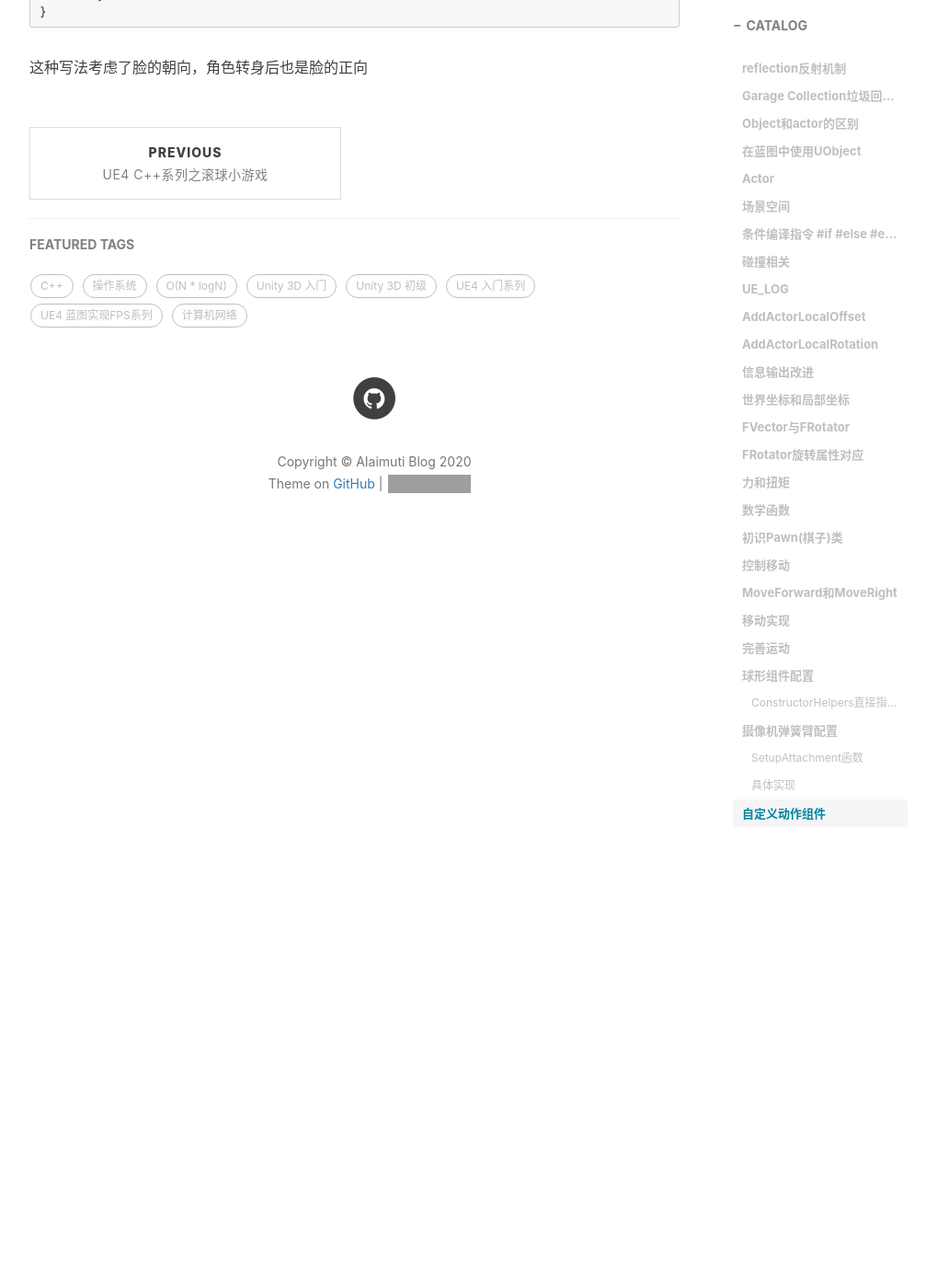
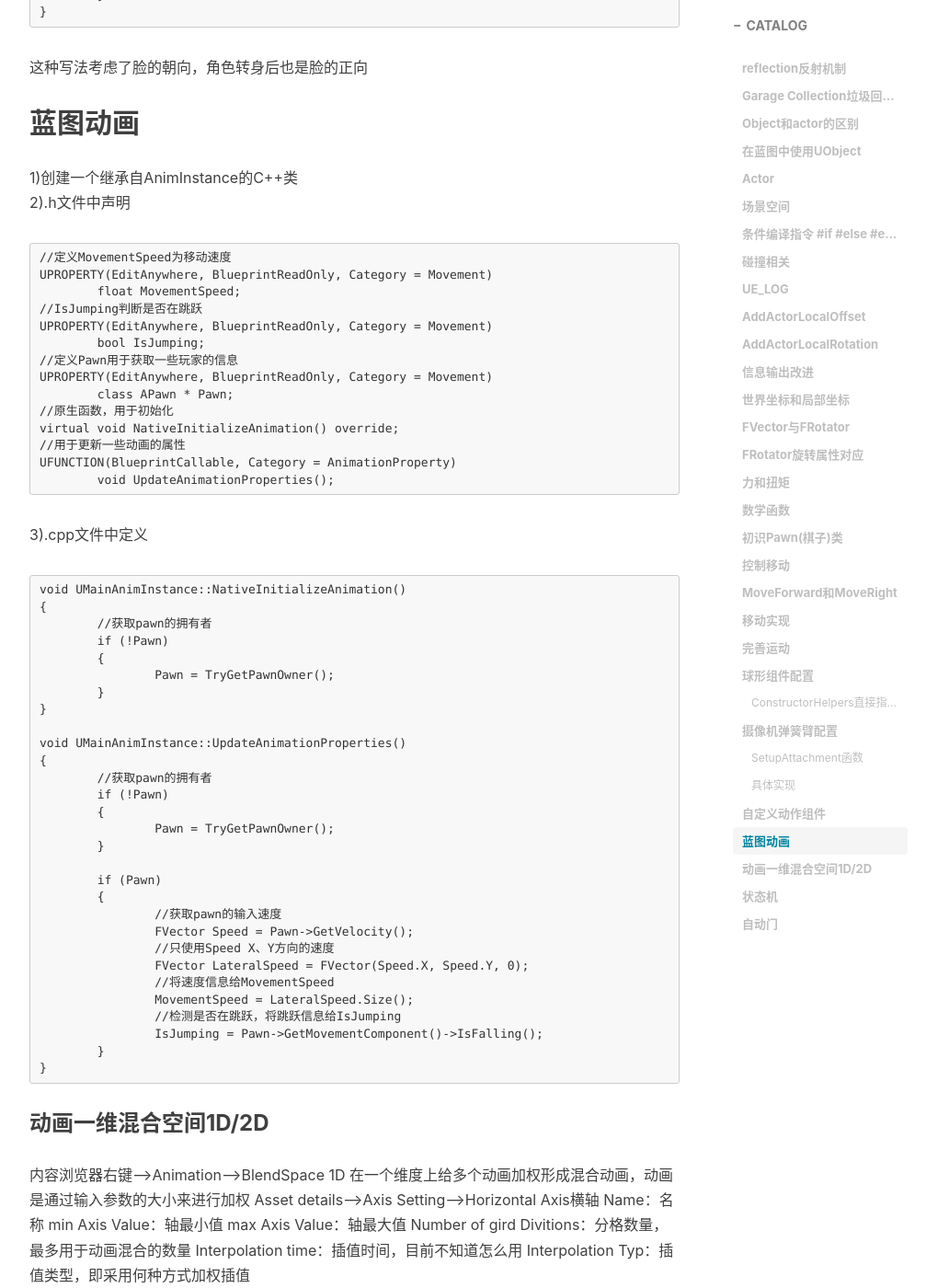
Before and after one commit to AIaimuti/aiaimuti.github.io, a Jekyll site: the page built from _posts/2020-4-23-C++Learn.md, in a window 1280 px wide and 1400 px high, scrolled down 9571 px. Shown: the whole window at 92% size, without its empty margins (233-1240 px from the left). Built offline with Jekyll 4.4.1, drawn with Linux system fonts in a browser that asks for light colours; nearby versions of some CDN libraries; comment, search, counter and statistics services are not loaded; some of the changed text lies outside the part shown; grey boxes are pictures that could not be loaded.

Commit message:
Update 2020-4-23-C++Learn.md

````diff
--- a/_posts/2020-4-23-C++Learn.md
+++ b/_posts/2020-4-23-C++Learn.md
@@ -374,3 +374,83 @@ void ACreature::MoveRight(float Value)
 }
 ```
 这种写法考虑了脸的朝向，角色转身后也是脸的正向
+## 蓝图动画
+1)创建一个继承自AnimInstance的C++类<br>
+2).h文件中声明
+```
+//定义MovementSpeed为移动速度
+UPROPERTY(EditAnywhere, BlueprintReadOnly, Category = Movement)
+	float MovementSpeed;
+//IsJumping判断是否在跳跃
+UPROPERTY(EditAnywhere, BlueprintReadOnly, Category = Movement)
+	bool IsJumping;
+//定义Pawn用于获取一些玩家的信息
+UPROPERTY(EditAnywhere, BlueprintReadOnly, Category = Movement)
+	class APawn * Pawn;
+//原生函数，用于初始化
+virtual void NativeInitializeAnimation() override;
+//用于更新一些动画的属性
+UFUNCTION(BlueprintCallable, Category = AnimationProperty)
+	void UpdateAnimationProperties();
+```
+3).cpp文件中定义
+```
+void UMainAnimInstance::NativeInitializeAnimation()
+{
+	//获取pawn的拥有者
+	if (!Pawn)
+	{
+		Pawn = TryGetPawnOwner();
+	}
+}
+
+void UMainAnimInstance::UpdateAnimationProperties()
+{
+	//获取pawn的拥有者
+	if (!Pawn)
+	{
+		Pawn = TryGetPawnOwner();
+	}
+
+	if (Pawn)
+	{
+		//获取pawn的输入速度
+		FVector Speed = Pawn->GetVelocity();
+		//只使用Speed X、Y方向的速度
+		FVector LateralSpeed = FVector(Speed.X, Speed.Y, 0);
+		//将速度信息给MovementSpeed
+		MovementSpeed = LateralSpeed.Size();
+		//检测是否在跳跃，将跳跃信息给IsJumping
+		IsJumping = Pawn->GetMovementComponent()->IsFalling();
+	}
+}
+```
+### 动画一维混合空间1D/2D
+内容浏览器右键-->Animation-->BlendSpace 1D
+在一个维度上给多个动画加权形成混合动画，动画是通过输入参数的大小来进行加权
+Asset details-->Axis Setting-->Horizontal Axis横轴
+Name：名称
+min Axis Value：轴最小值
+max Axis Value：轴最大值
+Number of gird Divitions：分格数量，最多用于动画混合的数量
+Interpolation time：插值时间，目前不知道怎么用
+Interpolation Typ：插值类型，即采用何种方式加权插值
+### 状态机
+在动画蓝图动画事件中，右键添加状态机
+双击进入状态机，可以建立不同状态的相互转换关系。
+不同状态之间必须有转换条件
+time remaining (rait0)是一个按前一个动画完成事件来进行转化的
+
+## 自动门
+1).h文件中声明
+```
+UPROPERTY(EditAnywhere, BlueprintReadWrite)
+class UBoxComponent * TriggerBox;
+
+UPROPERTY(EditAnywhere, BlueprintReadWrite)
+class UStaticMeshComponent * FloorSwitch;
+
+UPROPERTY(EditAnywhere, BlueprintReadWrite)
+class UStaticMeshComponent * Door;
+```
+1).cpp文件中声明
````
